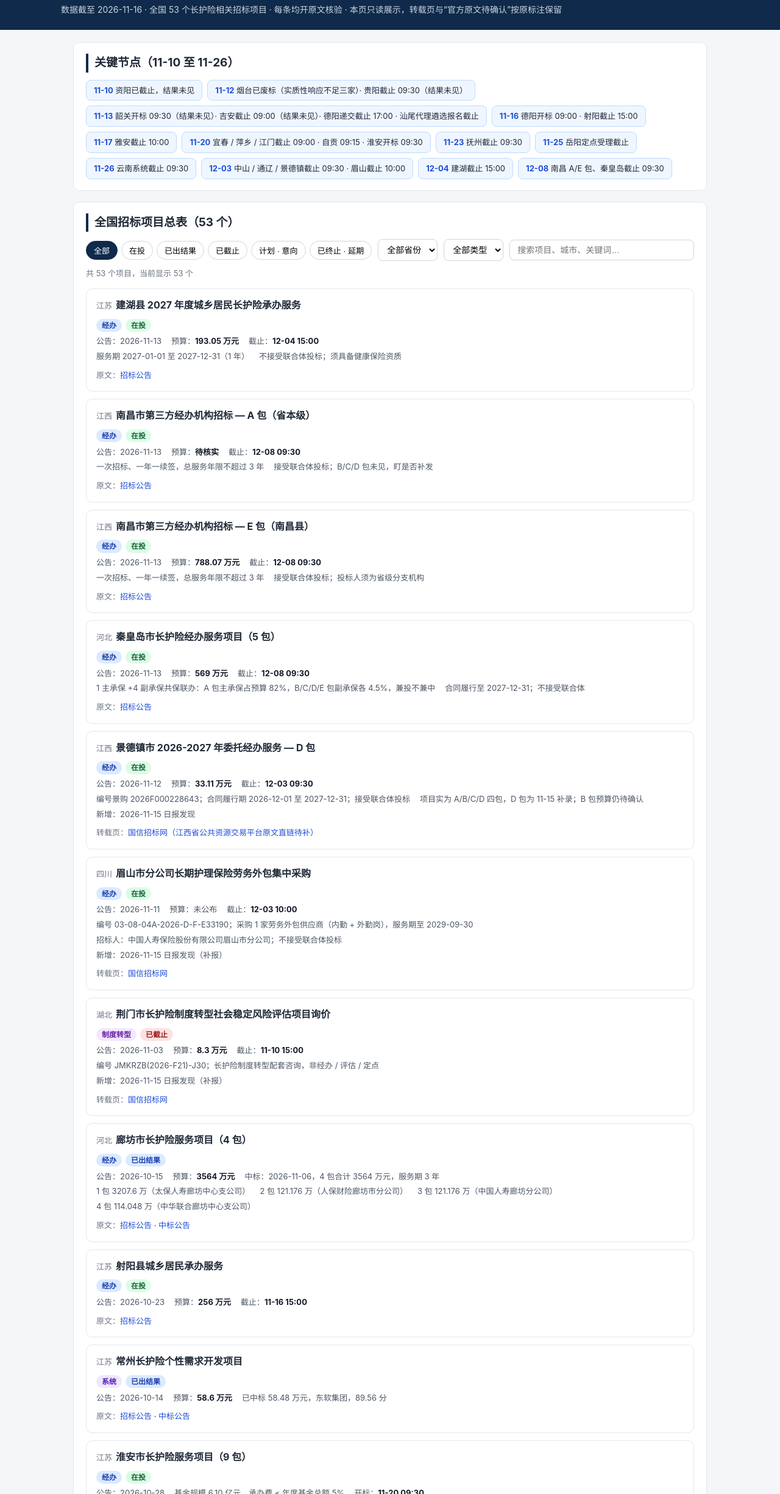
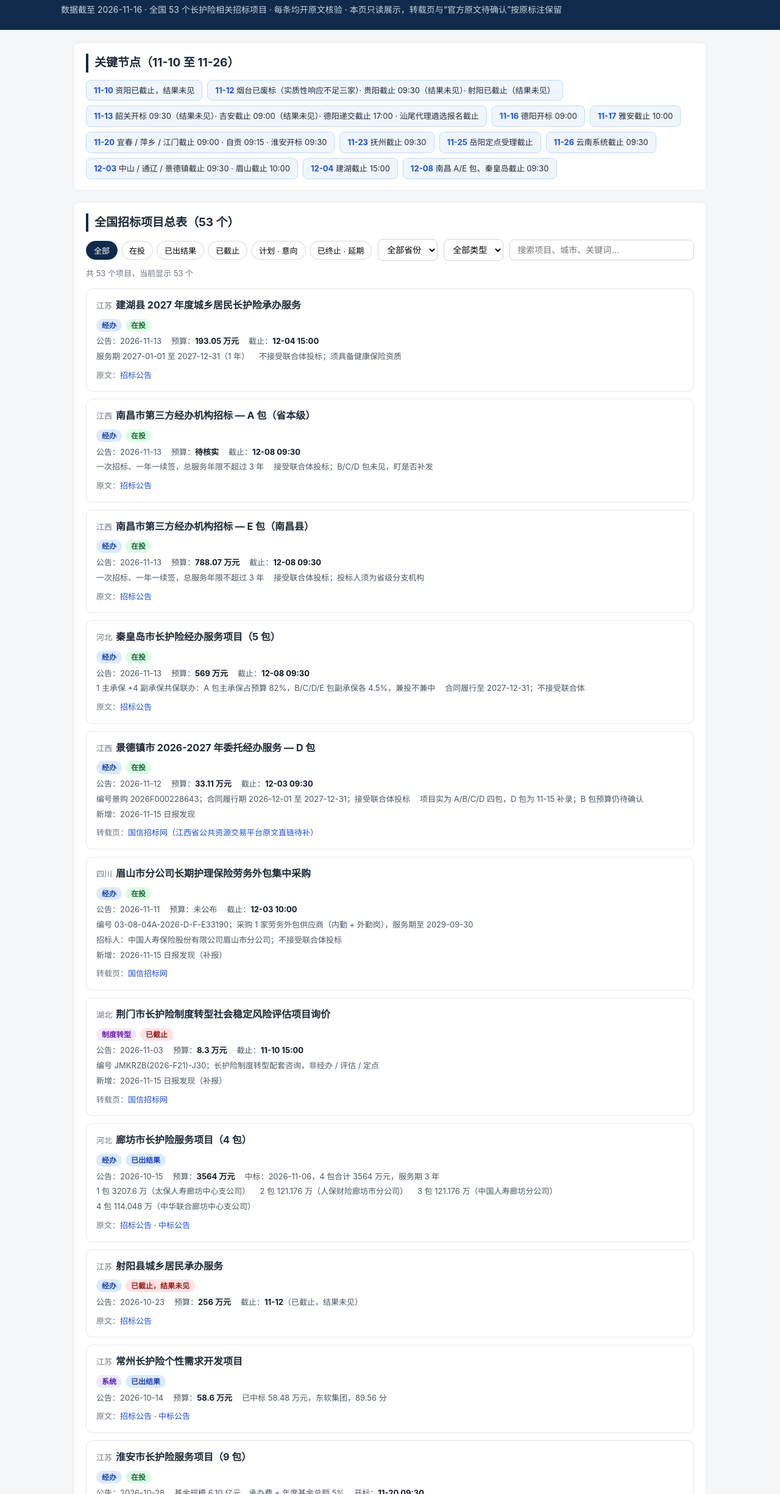
Before and after one commit to ctfyforever/ltci-bidding-center, a plain HTML site: page index.html in a window 1280 px wide. Shown: the part 65-2515 px from the top of the page at 61% size. Drawn offline with Linux system fonts and the light colour scheme.

Commit message:
Fix Sheyang LTCI deadline: 11-16 15:00 was wrong, actual deadline 11-12 (closed)

```diff
--- a/index.html
+++ b/index.html
@@ -65,9 +65,9 @@
 <h2>关键节点（11-10 至 11-26）</h2>
 <div class="nodes">
 <span class="node"><b>11-10</b> 资阳已截止，结果未见</span>
-<span class="node"><b>11-12</b> 烟台已废标（实质性响应不足三家）· 贵阳截止 09:30（结果未见）</span>
+<span class="node"><b>11-12</b> 烟台已废标（实质性响应不足三家）· 贵阳截止 09:30（结果未见）· 射阳已截止（结果未见）</span>
 <span class="node"><b>11-13</b> 韶关开标 09:30（结果未见）· 吉安截止 09:00（结果未见）· 德阳递交截止 17:00 · 汕尾代理遴选报名截止</span>
-<span class="node"><b>11-16</b> 德阳开标 09:00 · 射阳截止 15:00</span>
+<span class="node"><b>11-16</b> 德阳开标 09:00</span>
 <span class="node"><b>11-17</b> 雅安截止 10:00</span>
 <span class="node"><b>11-20</b> 宜春 / 萍乡 / 江门截止 09:00 · 自贡 09:15 · 淮安开标 09:30</span>
 <span class="node"><b>11-23</b> 抚州截止 09:30</span>
@@ -164,10 +164,10 @@
 <div class="links"><span>原文：</span><a href="https://www.ccgp.gov.cn/cggg/dfgg/gkzb/202610/t20261015_27497420.htm" target="_blank" rel="noopener">招标公告</a> · <a href="http://www.ccgp.gov.cn/cggg/dfgg/zbgg/202611/t20261106_27637464.htm" target="_blank" rel="noopener">中标公告</a></div>
 </div>
 
-<div class="card" data-status="在投" data-province="江苏" data-type="经办">
+<div class="card" data-status="已截止" data-province="江苏" data-type="经办">
 <h3><span class="prov">江苏</span>射阳县城乡居民承办服务</h3>
-<div><span class="tag tag-经办">经办</span><span class="st st-在投">在投</span></div>
-<div class="meta"><span>公告：2026-10-23</span><span>预算：<b>256 万元</b></span><span>截止：<b>11-16 15:00</b></span></div>
+<div><span class="tag tag-经办">经办</span><span class="st st-已截止">已截止，结果未见</span></div>
+<div class="meta"><span>公告：2026-10-23</span><span>预算：<b>256 万元</b></span><span>截止：<b>11-12</b>（已截止，结果未见）</span></div>
 <div class="links"><span>原文：</span><a href="https://www.ccgp.gov.cn/cggg/dfgg/gkzb/202610/t20261023_27554590.htm" target="_blank" rel="noopener">招标公告</a></div>
 </div>
 
```
